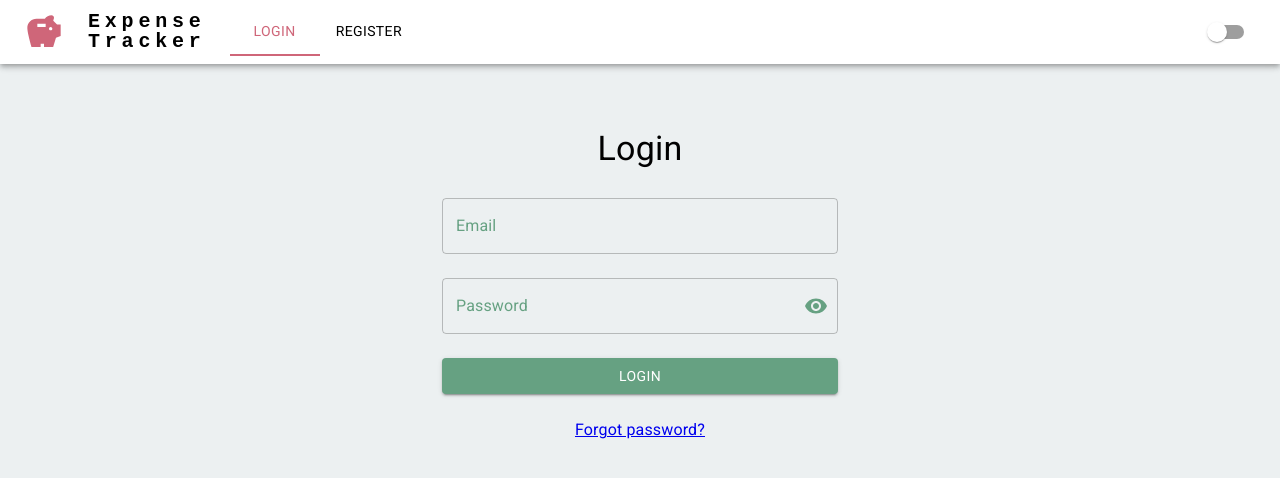
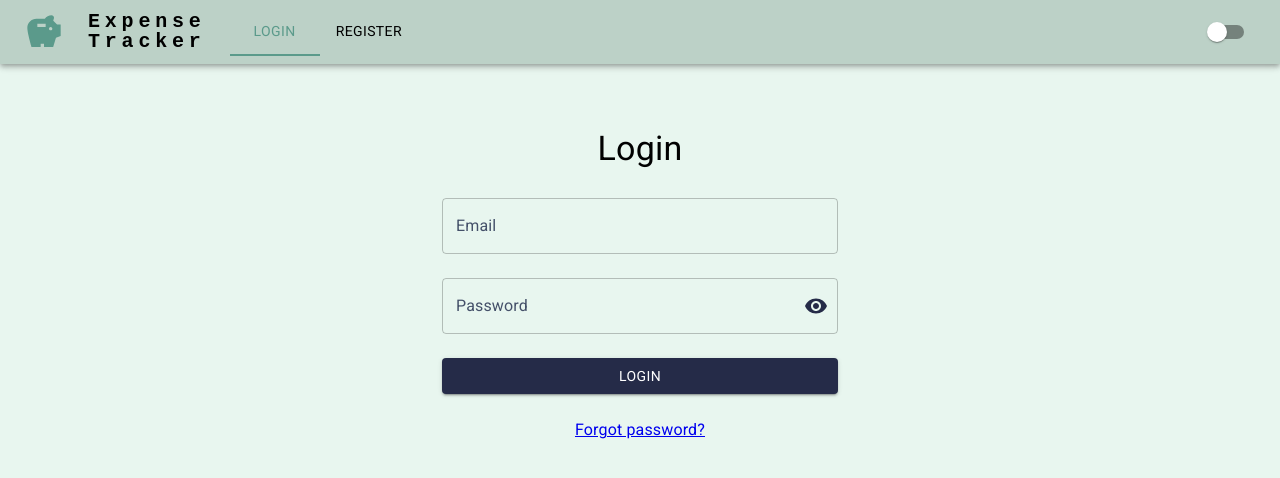
Before and after one commit to AndjelaBoltaKovacic/ExpenseTracker, a React (Create React App) app in the folder Expense Tracker - FE/: page /login in a window 1280 px wide. Shown: the top 478 px of the page. Built offline with nearby package versions, Linux system fonts and the light colour scheme.

Commit message:
Added sound

```diff
--- a/Expense Tracker - FE/src/common/chart.tsx
+++ b/Expense Tracker - FE/src/common/chart.tsx
@@ -33,8 +33,8 @@ const Chart: React.FC<ChartProps> = ({ totalIncome, totalExpense }) => {
             data={chartData}
             cx='50%' // Center the pie chart horizontally
             cy='50%' // Center the pie chart vertically
-            innerRadius={30}
-            outerRadius={80}
+            innerRadius={20}
+            outerRadius={90}
             fill='#8884d8'
             label
             stroke='none'
--- a/Expense Tracker - FE/src/form/manage-transactions/add-transaction/add-transaction.tsx
+++ b/Expense Tracker - FE/src/form/manage-transactions/add-transaction/add-transaction.tsx
@@ -9,6 +9,7 @@ import Loader from '../../../common/loader';
 import TransactionService from '../../../services/transaction.service';
 import { TransactionType } from '../../../values/enums/transactions';
 import useFetch from '../../../hooks/useFetch';
+import cashRegisterSound from '../../../assets/audio/cash-register-purchase-87313.mp3';
 
 function AddTransaction({ handleClose }: { handleClose: _void }) {
   const [step, setStep] = useState<AddTransactionSteps>(AddTransactionSteps.Add);
@@ -16,6 +17,7 @@ function AddTransaction({ handleClose }: { handleClose: _void }) {
   const { data, error, loading, fetchData } = useFetch(
     transactionData.type === TransactionType.Income ? TransactionService.addIncome : TransactionService.addExpense
   );
+  const audio = new Audio(cashRegisterSound);
 
   const handleFormConfirm = (data: Transaction) => {
     setTransactionData(data);
@@ -27,7 +29,10 @@ function AddTransaction({ handleClose }: { handleClose: _void }) {
 
   const handleSubmit = () => {
     const { groupName, type, ...body } = transactionData;
-    fetchData(body);
+    audio.play();
+    setTimeout(() => {
+      fetchData(body);
+    }, 500);
   };
 
   const handleCloseAndRefetch = () => {
--- a/Expense Tracker - FE/src/react-app-env.d.ts
+++ b/Expense Tracker - FE/src/react-app-env.d.ts
@@ -1 +1,2 @@
 /// <reference types="react-scripts" />
+declare module '*.mp3';
--- a/Expense Tracker - FE/src/reports/confirm-report.tsx
+++ b/Expense Tracker - FE/src/reports/confirm-report.tsx
@@ -4,7 +4,7 @@ import { _void } from '../models/common';
 
 const ConfirmReport = ({ text, onConfirm, onClose }: { text: string; onConfirm: _void; onClose: _void }) => {
   return (
-    <Box textAlign='center' pb={4}>
+    <Box textAlign='center' p={2} pb={4}>
       <Typography variant='h5' mb={6}>
         {text}
       </Typography>
--- a/Expense Tracker - FE/src/values/enums/colors.ts
+++ b/Expense Tracker - FE/src/values/enums/colors.ts
@@ -1,33 +1,67 @@
+// enum DarkTheme {
+//   Primary = '#CF6679',
+//   PrimaryVariant = '#D64545',
+//   Secondary = '#66A182',
+//   SecondaryVariant = '#4B805E',
+//   Background = '#2C3E50',
+//   Surface = '#34495E',
+//   Error = '#FF6B6B',
+//   Success = '#66A182',
+//   OnPrimary = '#FFFFFF',
+//   OnSecondary = '#34495E',
+//   OnBackground = '#FFFFFF',
+//   OnSurface = '#FFFFFF',
+//   OnError = '#FFFFFF',
+// }
+
+// enum LightTheme {
+//   Primary = '#66A182',
+//   PrimaryVariant = '#66A182',
+//   Secondary = '#CF6679',
+//   SecondaryVariant = '#66A182',
+//   Background = '#ECF0F1',
+//   Surface = '#FFFFFF',
+//   Success = '#66A182',
+//   Error = '#FF6B6B',
+//   OnPrimary = '#FFFFFF',
+//   OnSecondary = '#FFFFFF',
+//   OnBackground = '#000000',
+//   OnSurface = '#000000',
+//   OnError = '#FFFFFF',
+// }
+
+// export { DarkTheme, LightTheme };
+
 enum DarkTheme {
-  Primary = '#CF6679',
-  PrimaryVariant = '#D64545',
-  Secondary = '#66A182',
-  SecondaryVariant = '#4B805E',
-  Background = '#2C3E50',
-  Surface = '#34495E',
-  Error = '#FF6B6B',
-  Success = '#66A182',
-  OnPrimary = '#FFFFFF',
-  OnSecondary = '#34495E',
-  OnBackground = '#FFFFFF',
-  OnSurface = '#FFFFFF',
-  OnError = '#FFFFFF',
+  Primary = '#F7E987',         // Updated Primary Color
+  PrimaryVariant = '#445069',  // Darker Variant of Primary
+  Secondary = '#5B9A8B',      // Main Secondary Color
+  SecondaryVariant = '#F7E987',// Lighter Variant of Secondary
+  Background = '#1A1A1A',     // Dark Gray for Background
+  Surface = '#292929',        // Darker Gray for Surface
+  Error = '#FF5B5B',          // Bright Red for Error
+  Success = '#A2C579',        // Teal for Success
+  OnPrimary = '#000000',      // White for Text on Primary
+  OnSecondary = '#FFFFFF',    // White for Text on Secondary
+  OnBackground = '#FFFFFF',   // White for Text on Background
+  OnSurface = '#FFFFFF',      // White for Text on Surface
+  OnError = '#FFFFFF',        // White for Text on Error
 }
 
 enum LightTheme {
-  Primary = '#66A182',
-  PrimaryVariant = '#66A182',
-  Secondary = '#CF6679',
-  SecondaryVariant = '#66A182',
-  Background = '#ECF0F1',
-  Surface = '#FFFFFF',
-  Success = '#66A182',
-  Error = '#FF6B6B',
-  OnPrimary = '#FFFFFF',
-  OnSecondary = '#FFFFFF',
-  OnBackground = '#000000',
-  OnSurface = '#000000',
-  OnError = '#FFFFFF',
+  Primary = '#252B48',        // Main Primary Color
+  PrimaryVariant = '#445069', // Darker Variant of Primary
+  Secondary = '#5B9A8B',     // Main Secondary Color
+  SecondaryVariant = '#F7E987',// Lighter Variant of Secondary
+  Background = '#E8F6EF',     // Light Gray for Background
+  Surface = '#bcd1c7',        // White for Surface
+  Error = '#FF5B5B',          // Bright Red for Error
+  Success = '#A2C579',        // Teal for Success
+  OnPrimary = '#FFFFFF',      // White for Text on Primary
+  OnSecondary = '#FFFFFF',    // White for Text on Secondary
+  OnBackground = '#000000',   // Black for Text on Background
+  OnSurface = '#000000',      // Black for Text on Surface
+  OnError = '#FFFFFF',        // White for Text on Error
 }
 
 export { DarkTheme, LightTheme };
```
Also changed, not shown: 1 other file (tests, documents, lock files or other folders).
